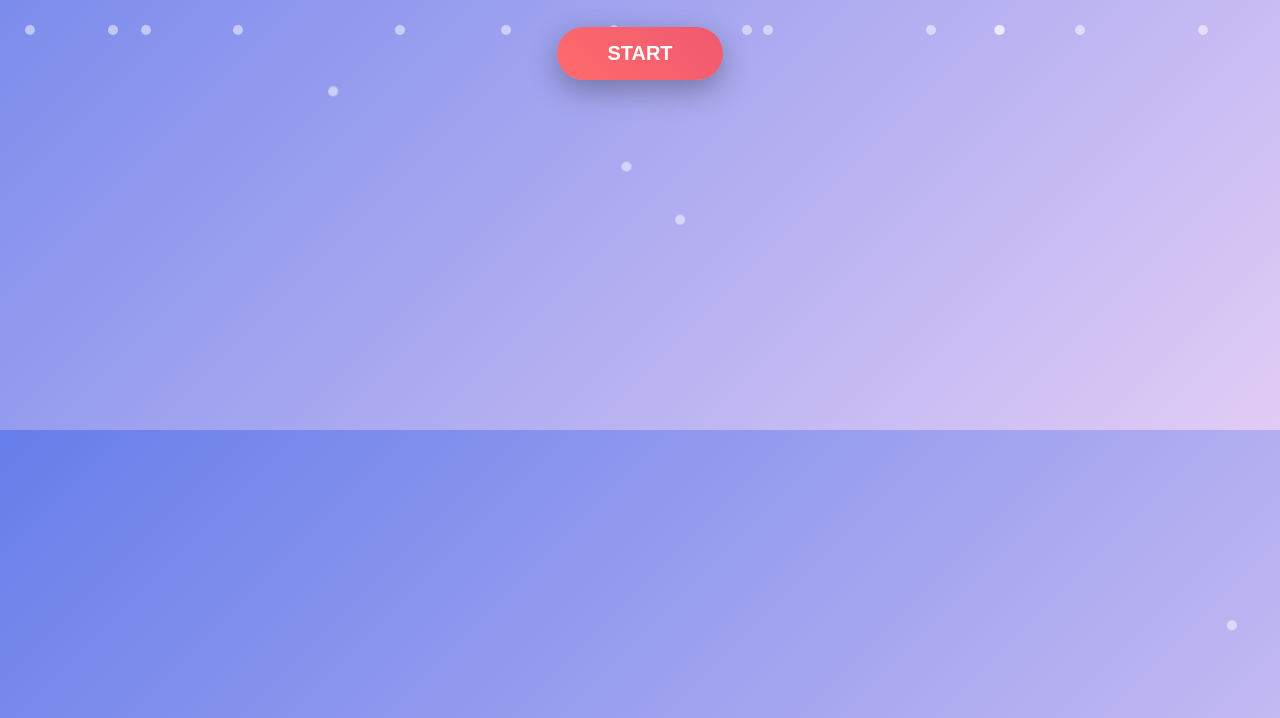
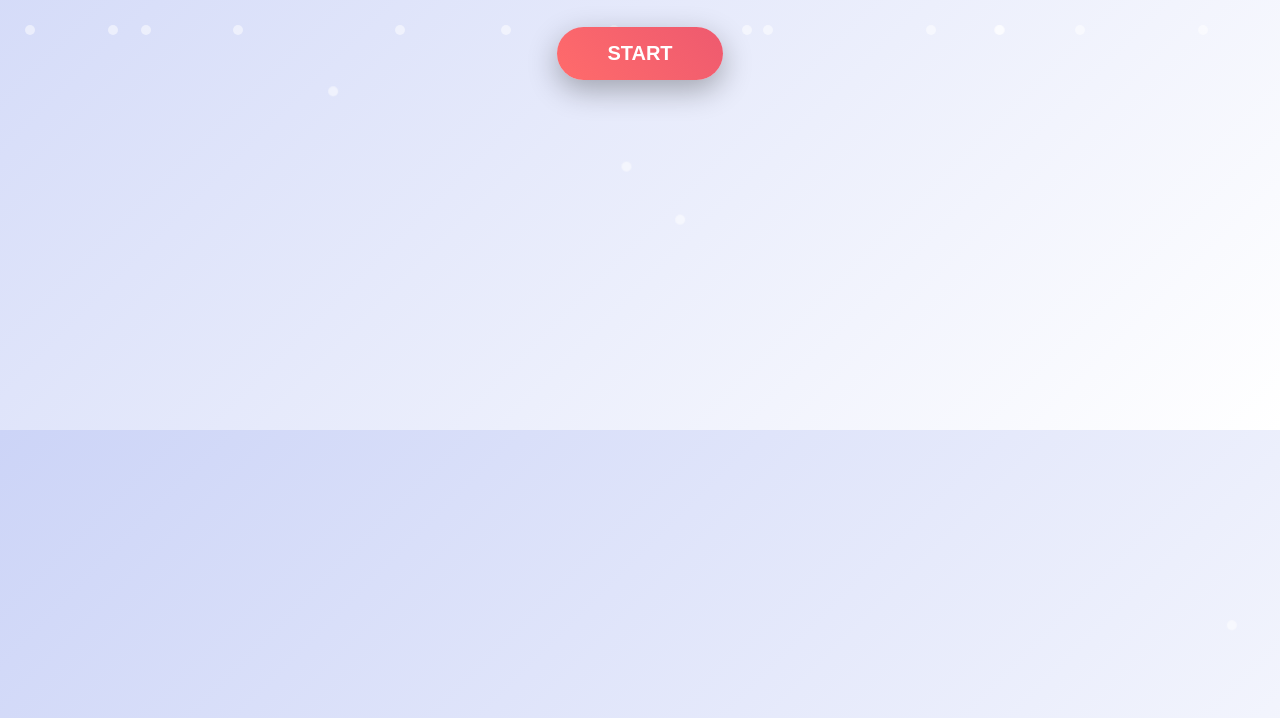
Before and after one commit to LoopViewOnly/loopx_countdown, a plain HTML site: page index.html in a window 1280 px wide. Shown: the part 370-1088 px from the top of the page. Drawn offline with Linux system fonts and the light colour scheme.

Commit message:
Update index.html

```diff
--- a/index.html
+++ b/index.html
@@ -13,7 +13,7 @@
 
         body {
             font-family: 'Segoe UI', Tahoma, Geneva, Verdana, sans-serif;
-            background: linear-gradient(135deg, #667eea 0%, #e1ccf5 100%);
+            background: linear-gradient(135deg, #ccd4f7 0%, #ffffff 100%);
             min-height: 100vh;
             display: flex;
             justify-content: center;
```
